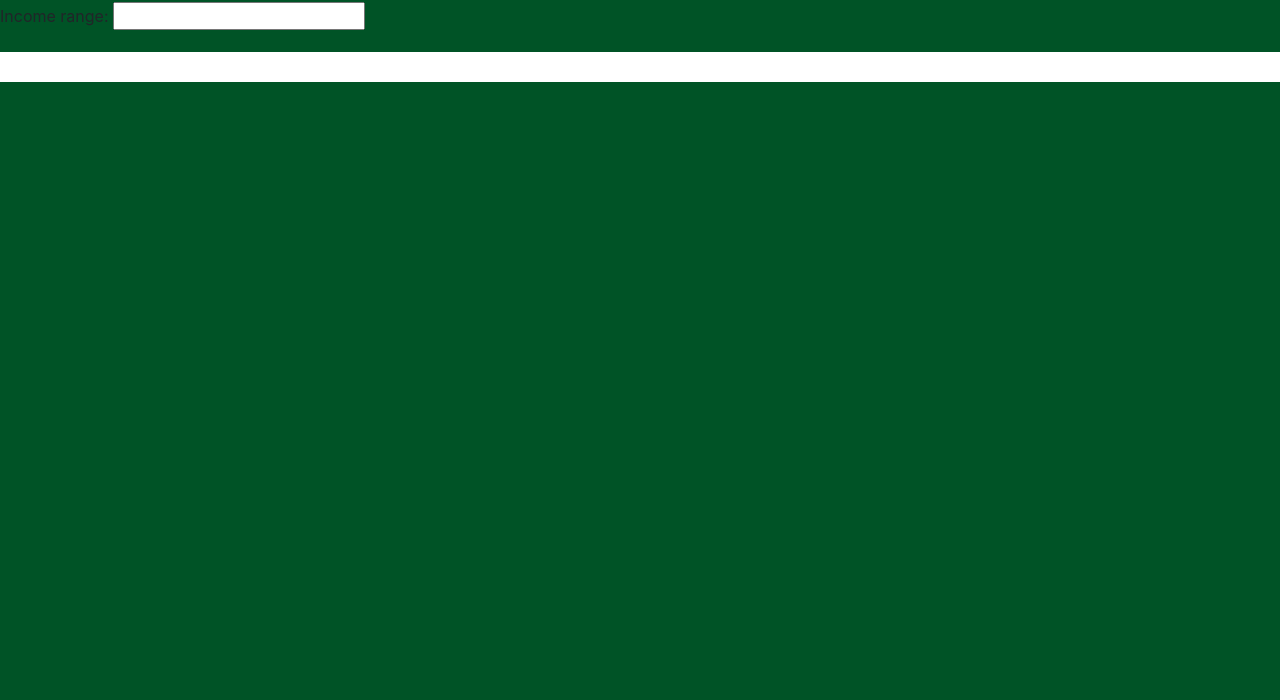
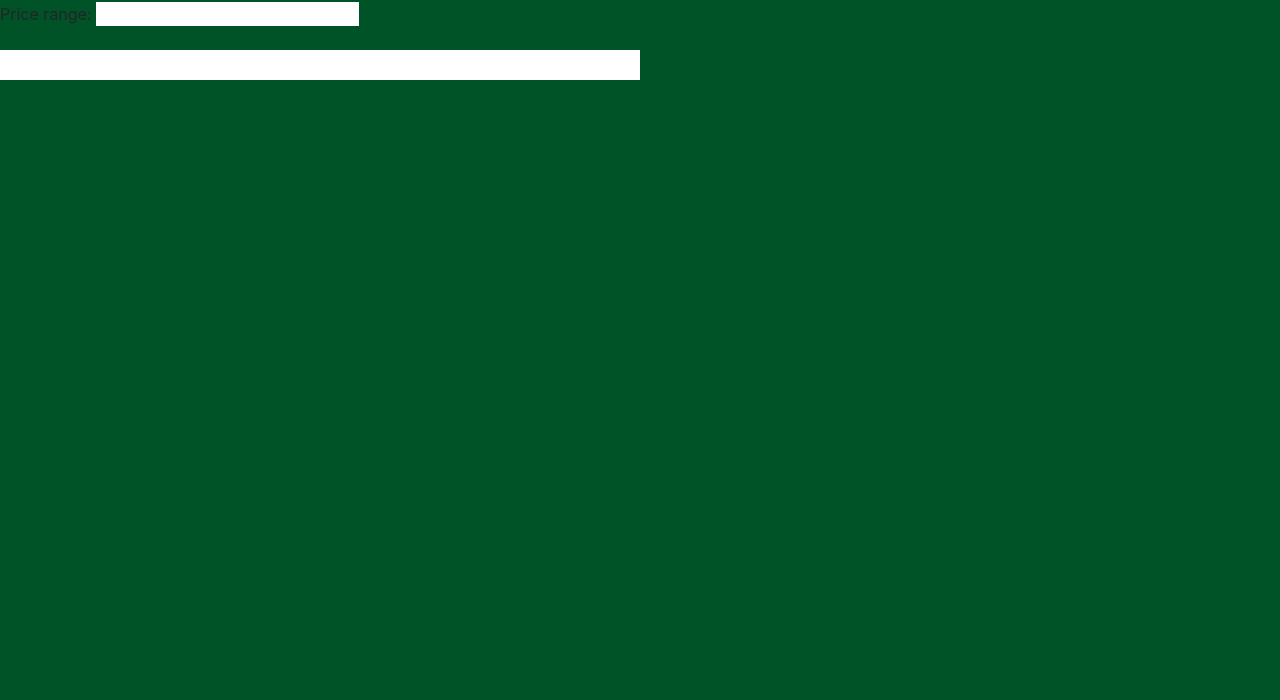
Before and after one commit to Sam-O-malley/eatup, a website: page lexi_index.html in a window 1280 px wide. Shown: the part 100-800 px from the top of the page. Drawn offline with nearby package versions, Linux system fonts and the light colour scheme.

Commit message:
lexi-jayys working slider

```diff
--- a/js/lexi_slider.js
+++ b/js/lexi_slider.js
@@ -1,7 +1,7 @@
 // google.charts.load('current', {'packages':['corechart']});
 // var mockarooKey;
-var minIncome = 100;
-var maxIncome = 200;
+var minIncome = 0;
+var maxIncome = 100;
 // var minAge = 10;
 // var maxAge = 100;
 
@@ -9,8 +9,8 @@ $( function() {
   $( "#slider-range" ).slider({
     range: true,
     min: 0,
-    max: 100000,
-    values: [ 10000, 50000 ],
+    max: 100,
+    values: [ 0, 100 ],
     slide: function( event, ui ) {
       $( "#amount" ).val( "$" + ui.values[ 0 ] + " - $" + ui.values[ 1 ] );
       minIncome = ui.values[ 0 ];
--- a/js/script.js
+++ b/js/script.js
@@ -16,7 +16,7 @@ function getData() {
            success: function(response){
                console.log(response);
                var i =0;
-               for (i = 0; response.best_rated_restaurant.length; i++){
+               for (i = 0; i < response.best_rated_restaurant.length; i++){
               //  console.log(response.best_rated_restaurant[0].restaurant.name, response.best_rated_restaurant[0].restaurant.location.address, response.best_rated_restaurant[0].restaurant.average_cost_for_two,  );
                console.log(response.best_rated_restaurant[i].restaurant.average_cost_for_two);
               }
--- a/lexi_index.html
+++ b/lexi_index.html
@@ -20,7 +20,7 @@
     <div class="row">
         <div class="col-12">
             <p>
-              <label for="amount">Income range:</label>
+              <label for="amount">Price range:</label>
               <input type="text" id="amount">
             </p>
             <div id="slider-range"></div>
--- a/mainCss/sass/_slider.scss
+++ b/mainCss/sass/_slider.scss
@@ -1,15 +1,10 @@
 #slider-range {
-    width: 100%;
+    width: 50%;
     height: 30px;
     background-color: white;
 }
-.slider {
-    -webkit-appearance: none;
-    width: 100%;
-    height: 25px;
-    background: #d3d3d3;
-    outline: none;
-    opacity: 0.7;
-    -webkit-transition: .2s;
-    transition: opacity .2s;
+  #amount {
+    border:0;
+    color:#f6931f;
+    font-weight:bold;
   }
```
Also changed, not shown: mainCss/css/style.css, 1 other file.
